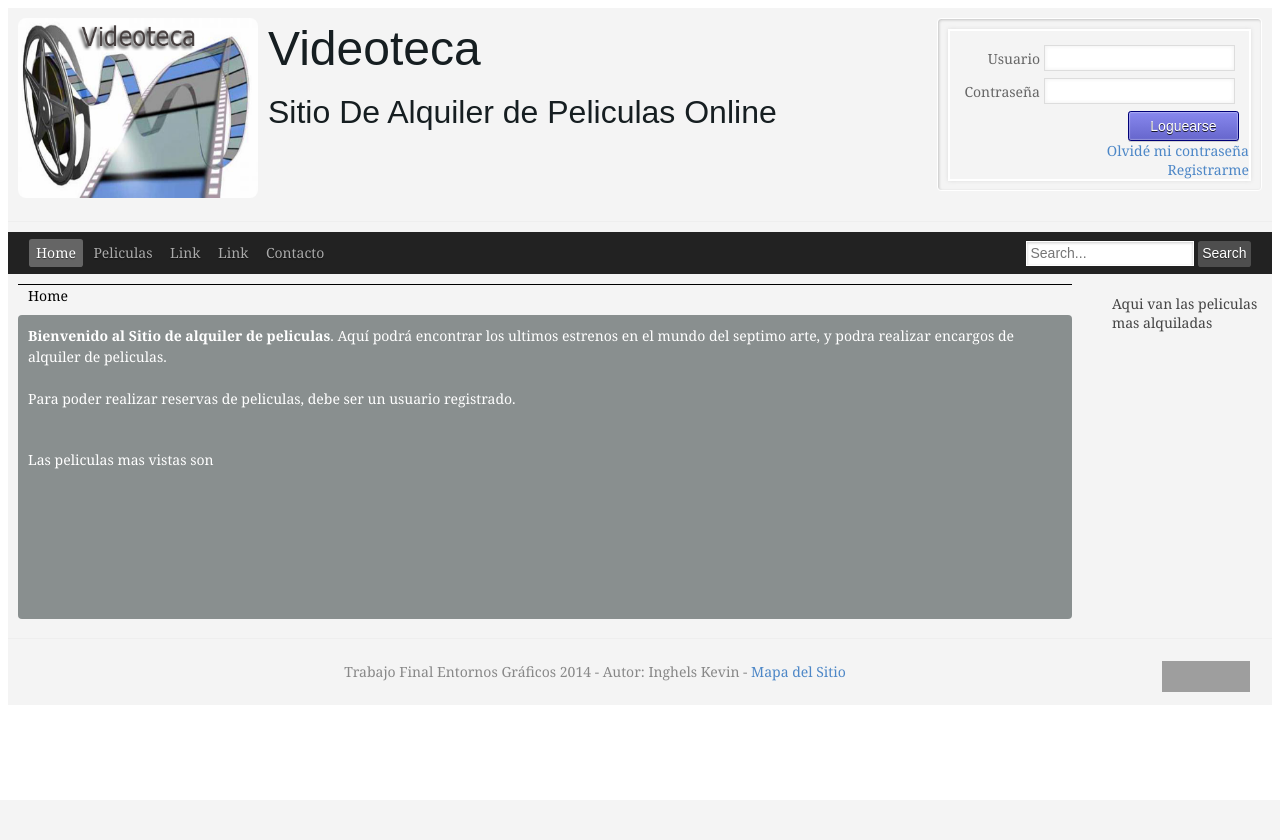
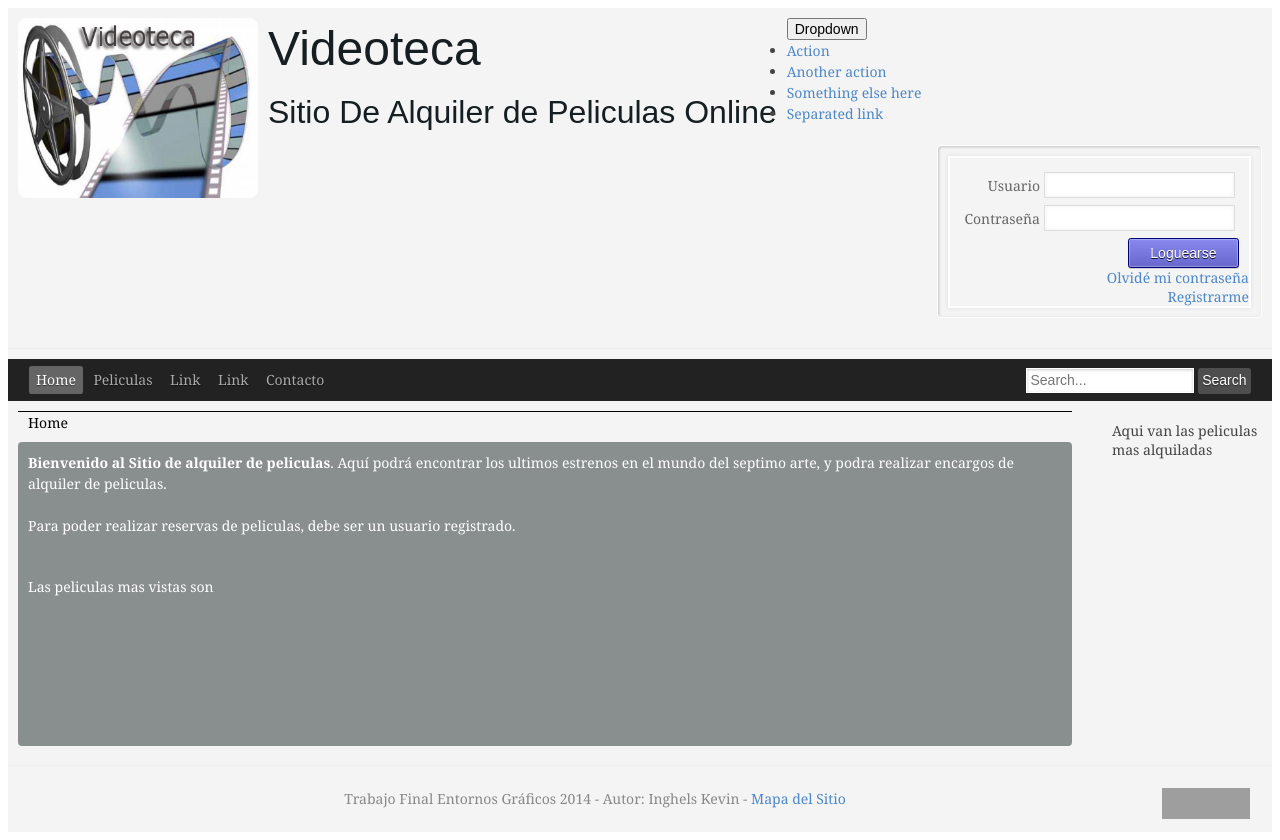
Before and after one commit to Kinghels/fac-entornos-graficos-proy-final, a PHP site: page /index.php in a window 1280 px wide. Before the commit the page ends 692 px from the top, so only its background shows below. Run offline with PHP 8.4, Linux system fonts and the light colour scheme; some libraries are stand-ins or nearby versions; grey boxes are pictures that could not be loaded.

Commit message:
prueba Dropdown

```diff
--- a/index.php
+++ b/index.php
@@ -24,6 +24,18 @@
             <h2>Sitio De Alquiler de Peliculas Online</h2>
 
             </div>
+            <div class="dropdown">
+				<button class="btn btn-default dropdown-toggle" type="button" id="dropdownMenu1" data-toggle="dropdown">
+				    Dropdown
+					<span class="caret"></span>
+				</button>
+				<ul class="dropdown-menu" role="menu" aria-labelledby="dropdownMenu1">
+				    <li role="presentation"><a role="menuitem" tabindex="-1" href="#">Action</a></li>
+				    <li role="presentation"><a role="menuitem" tabindex="-1" href="#">Another action</a></li>
+				    <li role="presentation"><a role="menuitem" tabindex="-1" href="#">Something else here</a></li>
+				    <li role="presentation"><a role="menuitem" tabindex="-1" href="#">Separated link</a></li>
+				</ul>
+			</div>
             <div id="logincontainer" class="box info">
 			<?php
 				loginBox();
```
Also changed, not shown: 10 other files.
